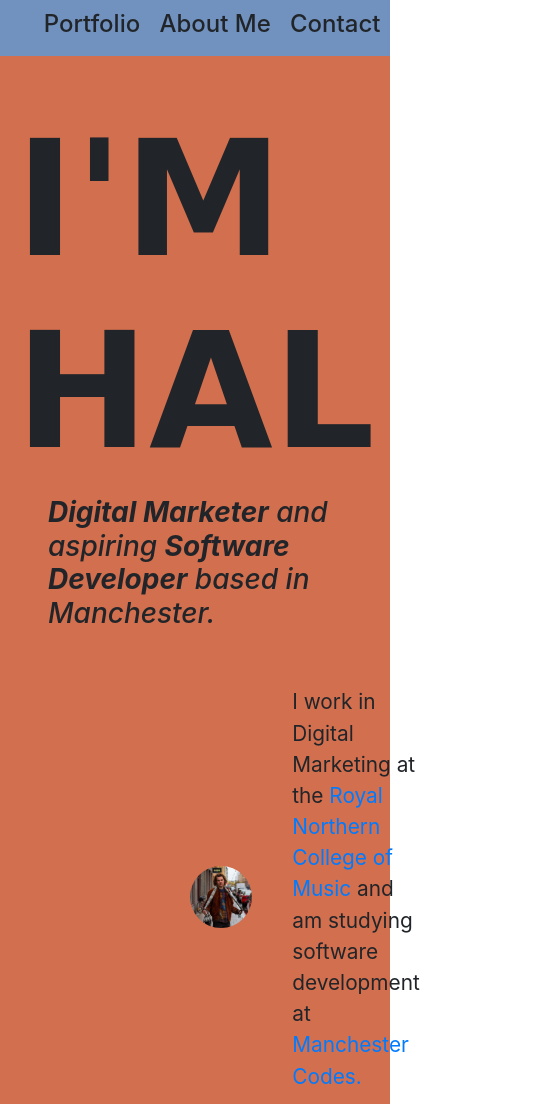
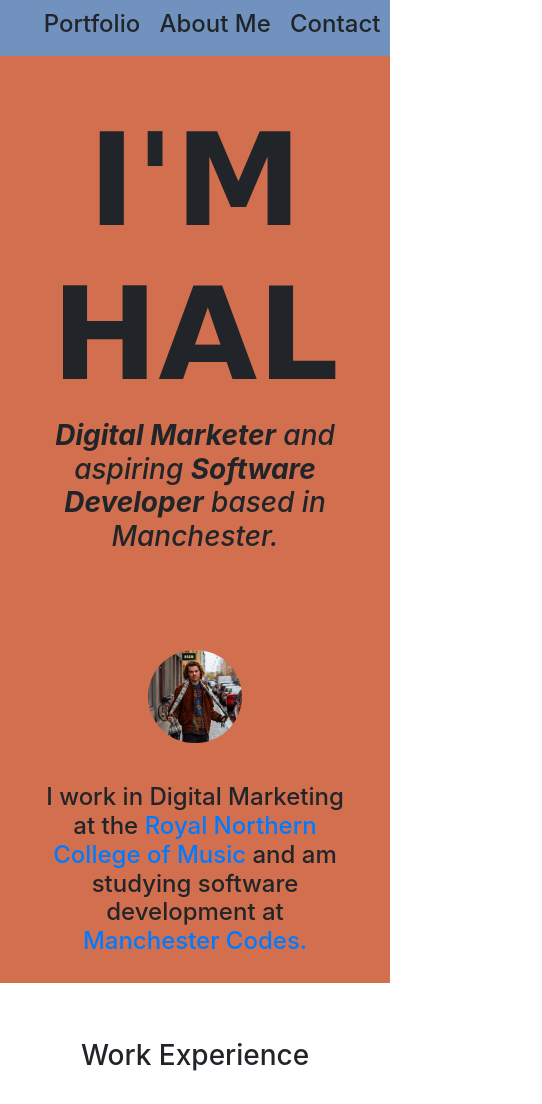
Before and after one commit to HalFulcher/website-css, a plain HTML site: page index.html in a window 390 px wide. Shown: the top 1104 px of the page, 542 px wide, since content can reach past the window. Drawn offline with nearby package versions, Linux system fonts and the light colour scheme; a web font is replaced by a local one.

Commit message:
mobile responsive

```diff
--- a/index.html
+++ b/index.html
@@ -18,19 +18,19 @@
   </header>
 
   <div class="container-5">
-  <h1 class="container-5-item">I'M HAL</h1>
+  <h1 class="container-5-item intro">I'M HAL</h1>
     <h3 class="container-5-item"><em><strong>Digital Marketer</strong> and aspiring <strong>Software Developer</strong> based in Manchester.</em></h3>
     </h2>
   </div>
 
    <div class="container-2">
     <img class ="container-2-item profile-photo" src="me-photo.jpg" alt="Hallam profile picture" class="center">
-  <p class ="container-2-item bio">I work in Digital Marketing at the <a href="https://www.rncm.ac.uk/">Royal Northern College of Music </a>and am studying software development at <a href="https://manchestercodes.com/">Manchester Codes.</a></p>
+  <h4 class ="container-2-item bio">I work in Digital Marketing at the <a href="https://www.rncm.ac.uk/">Royal Northern College of Music </a>and am studying software development at <a href="https://manchestercodes.com/">Manchester Codes.</a></h4>
    </div>
 </div>
 
 
-   <h3 class ="center">Work Experience</h3>
+   <h3 class ="center work-experience-title">Work Experience</h3>
    <div class="work-experience">
    <table cellspacing="20">
 
@@ -68,241 +68,14 @@
       <h3>MORE INFO</h3>
   <p>Lorem ipsum dolor sit, amet consectetur adipisicing elit. Non repellat ratione eius iste minima nobis atque expedita similique placeat, corporis, labore at eum reprehenderit? Obcaecati repellat quia laboriosam animi at.</p>
       </div>
-</div>
+
+ </div>
 </div>
 
-
+</body>
 <footer class ="footer">
 
 <p class ="footer-item">LinkedIn</p>
 <p  class ="footer-item">Instagram</p>
 
 </footer>
-
-
-
-
-
-
-
-   <!--
-<div class="fucking-work">
-   <table class="table">
-    <thead class="thead-dark">
-      <tr>
-        <th scope="col">Work History</th>
-         </tr>
-    </thead>
-    <tbody>
-      <tr>
-        <th scope="row">1</th>
-        <td>2017-Present</td>
-        <td>RNCM</td>
-        <td>Digital Marketing Officer</td>
-      </tr>
-
-      <tr>
-        <th scope="row">2</th>
-        <td>2013-2017</td>
-        <td>Limelight Magazine</td>
-        <td>Journalist</td>
-      </tr>
-
-      <tr>
-        <th scope="row">3</th>
-        <td>2016-2017</td>
-        <td>Limelight Magazine</td>
-        <td>Journalist</td>
-      </tr>
-
-  </tbody>
-</table>
-</div>
-
-        <tr>
-
-            <td>Work History:</td>
-
-        </tr>
-<tr>
-          <td>2017-Present - RNCM - Digital Marketing Officer</td>
-        </tr>
-        <tr>
-          <td>2013-2017 - Limelight Magazine - Staff Journalist</td>
-      </tr>
-
-    </table>
-
-
-    <table>
-        <tr>
-            <td>Languages:</td>
-        </tr>
-        <tr>
-            <td>English</td>
-        </tr>
-        <tr>
-            <td>Spanish</td>
-        </tr>
-        <td>French</td>
-    </table>
-</div>
-
-
-
-
-
-<div class ="container-3">
-
-  <table class="table container-3-item">
-
-    <thead>
-      <tr>
-          <th scope="col"></th>
-          <th scope="col">Work Experience</th>
-          <th scope="col"></th>
-        </tr>
-
-      </thead>
-
-
-      <tr>
-        <td>2017-Present</td>
-        <td>RNCM</td>
-        <td>Digital Marketing Officer</td>
-            </tr>
-
-    <tbody>
-      <tr>
-        <td>2013-2017</td>
-        <td>Limelight Magazine</td>
-        <td>Staff Journalist</td>
-            </tr>
-    </tbody>
-  </table>
-
-
-
-
-  <table class="table container-3-item">
-
-    <thead>
-      <tr>
-          <th scope="col">Languages</th>
-          <th scope="col"></th>
-      </tr>
-    </thead>
-
-
-      <tr>
-        <td>English</td>
-        <td>Spanish</td>
-        <td>French</td>
-            </tr>
-
-
-            <tr>
-              <td>Native</td>
-              <td>Spanish (Fluent)</td>
-              <td>French (Conversational)</td>
-      </tr>
-
-    </table>
-
-</div>
-
-
--->
-
-
-
-
-
-<!--
-
-
-
-
-
-
-
-
-
-<header>
-
-        </span>
-   </header>
-
-  <hr>
-  <h3>Education</h3>
-  <ul>
-    <li><a href="https://www.upf.edu/en/">Universitat Pompeu Fabra</a> - Masters in International Studies</li>
-    <li><a href="https://www.newcastle.edu.au/">University of Newcastle, Australia</a> - Bachelor of Communication (Digital Media Production)</li>
-  </ul>
-<hr>
-  <h3>Work Experience</h3>
-  <table cellspacing="10">
-
-    <tr>
-      <th>Dates</th>
-      <th>Workplace</th>
-      <th>Job Title</th>
-    </tr>
-    <tbody>
-      <td>2017-Present</td>
-      <td>Royal Northern College of Music</td>
-      <td>Digital Marketing Assistant</td>
-      </tbody>
-    <tbody>
-        <td>2013-2017</td>
-     <td>Limelight Magazine</td>
-     <td>Journalist (In-house & Freelance)</td>
-    </tbody>
-  </table>
-<hr>
-  <h3>Digital Skills</h3>
-<table cellspacing="10">
-  <tr>
-   <td>HTML</td>
-          <td>⭐⭐⭐</td>
-        </tr>
-        <tr>
-          <td>CSS</td>
-          <td>⭐⭐⭐</td>
-        </tr>
-      <tr>
-   <td>JavaScript</td>
-          <td>⭐⭐⭐</td>
-        </tr>
-        <tr>
-            <td>Git/Github</td>
-            <td>⭐⭐⭐</td>
-          </tr>
-        <tr>
-          <td>Adobe Software Suite</td>
-          <td>⭐⭐⭐⭐</td>
-        </tr>
-        <tr>
-            <td>Microsoft Office</td>
-            <td>⭐⭐⭐⭐⭐</td>
-          </tr>
-      </table></td>
-  </tr>
-</table>
-<hr>
-<h3>Languages</h3>
-<ul>
-    <li>English (Native)</li>
-    <li>Spanish (Fluent)</li>
-    <li>French (Conversational)</li>
-</ul>
-  <hr>
-  <p><a href="contact.html">Contact Me</a></p>
-</body>
-  <footer>
-<button type="button">Github</button>
-<button type="button">LinkedIn</button>
-  </footer>
-
--->
-</html>
--- a/style.css
+++ b/style.css
@@ -1,10 +1,45 @@
-.container-3 {
-  display: flex;
+
+
+@media only screen and (max-width: 700px) {
+   .container-2, .container-3 {
+
+    display: block;
+  flex-direction: column;
+  align-content: center;
+  justify-content: center;
+  }
 
 }
 
+
+
+
+.bio {
+  text-align: center
+}
+
+.container-2 {
+  display: flex;
+  align-items: center;
+  padding: 0 10% 5% 10%;
+}
+
+
+img .profile-photo {
+  max-width: 100%;
+  display: block;
+}
+
+.container-3 {
+  display: flex;
+padding: 5%;
+}
+
+
+
+
 .container-3-item {
-  padding: 5em;
+ padding: 2%;
 }
 
 .container-5 {
@@ -13,6 +48,10 @@
   align-items: center;
   justify-content: center;
   padding: 3em;
+}
+
+.container-5-item {
+  text-align: center;
 }
 
 table, th, td {
@@ -40,7 +79,7 @@ table, th, td {
 
 h1 {
     font-weight: bold !important;
-    font-size: 10em !important;
+    font-size: 8em !important;
     font-family: 'Waiting for the Sunrise', cursive;
 }
 
@@ -83,11 +122,7 @@ h1 {
     font-size: 1.5em !important;
   }
 
-.container-2 {
-display: inline-flex;
-align-items: center;
-margin: 0 150px 0 150px;
-}
+
 
 .skills {
   display: flex;
@@ -95,7 +130,5 @@ margin: 0 150px 0 150px;
 }
 
 
-.bio {
-  font-size: 1.3em;
-  padding: 5em, 5em, 5em, 1em;
+
 }
```
